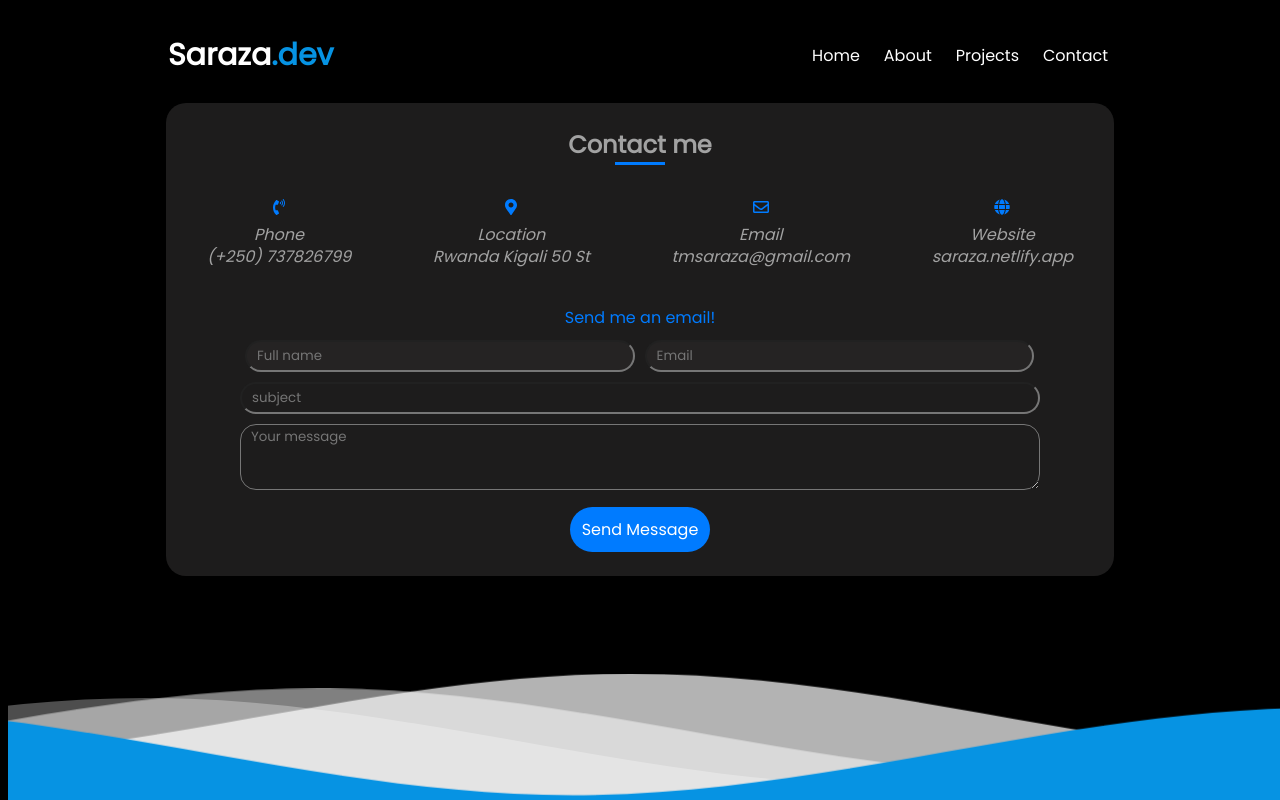
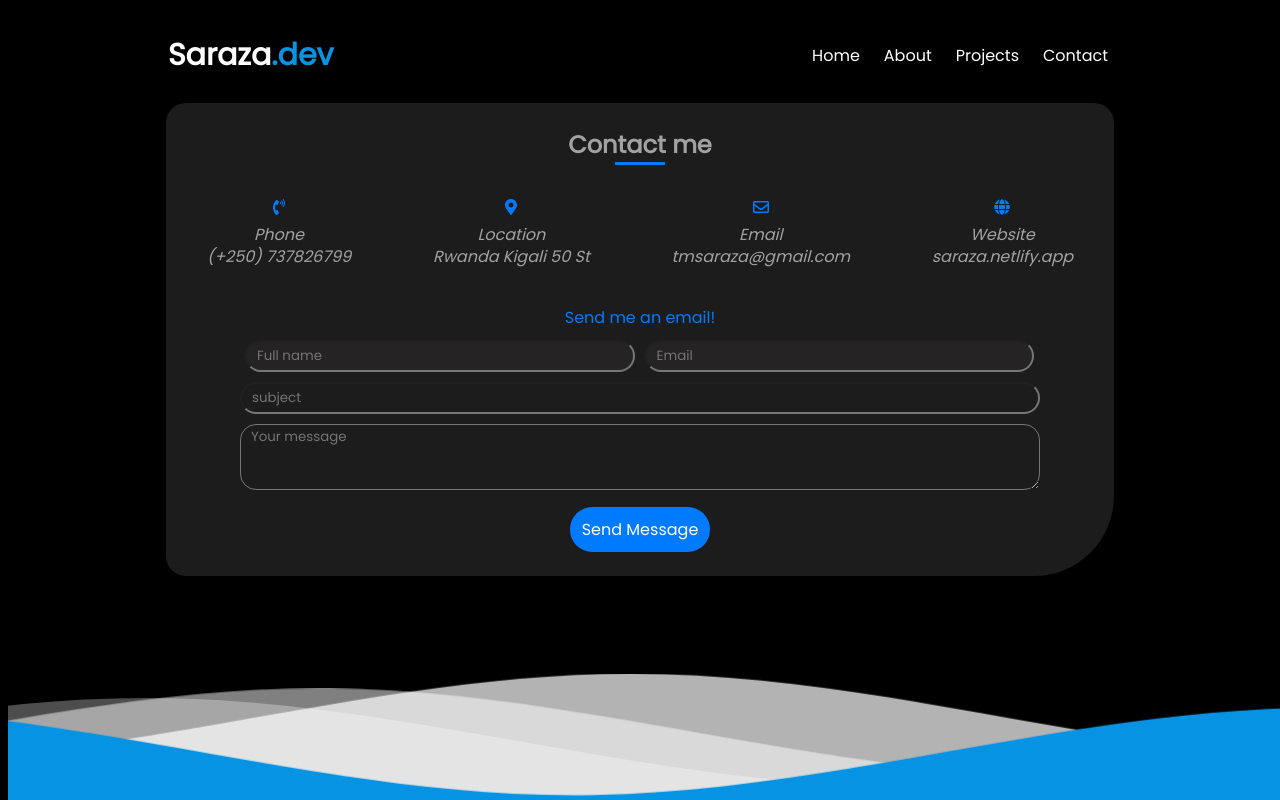
Before and after one commit to sarazaToussaint/Saraza-dev, a React (Create React App) app: page /Contact in a window 1280 px wide. Built offline with nearby package versions, Linux system fonts and the light colour scheme.

Commit message:
Make some changes on the contact page

```diff
--- a/src/components/Contact.module.css
+++ b/src/components/Contact.module.css
@@ -7,6 +7,7 @@
   z-index: 1;
   color: #a2a2a2;
   box-shadow: 0 5px 15px rgba(0, 0, 0, 0.5);
+  border-bottom-right-radius: 5rem;
 }
 
 .contactDetails {
```
